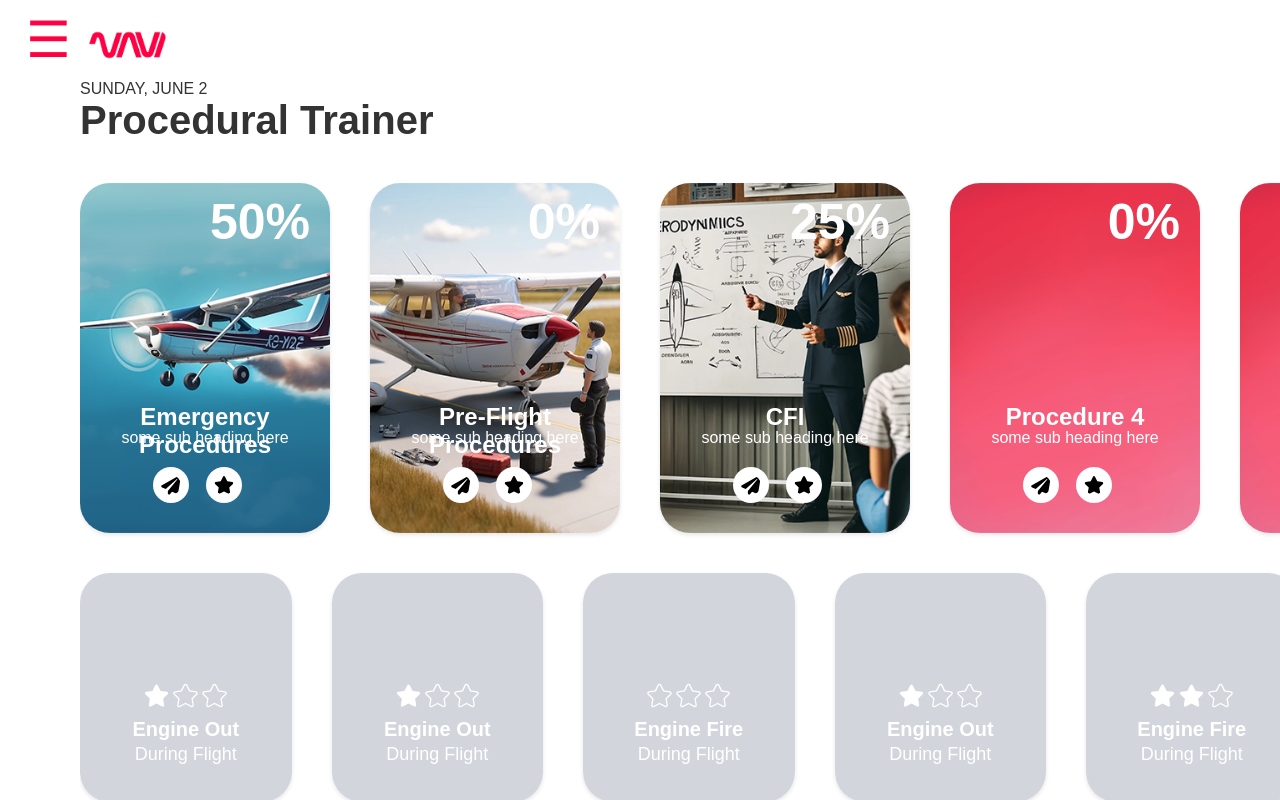
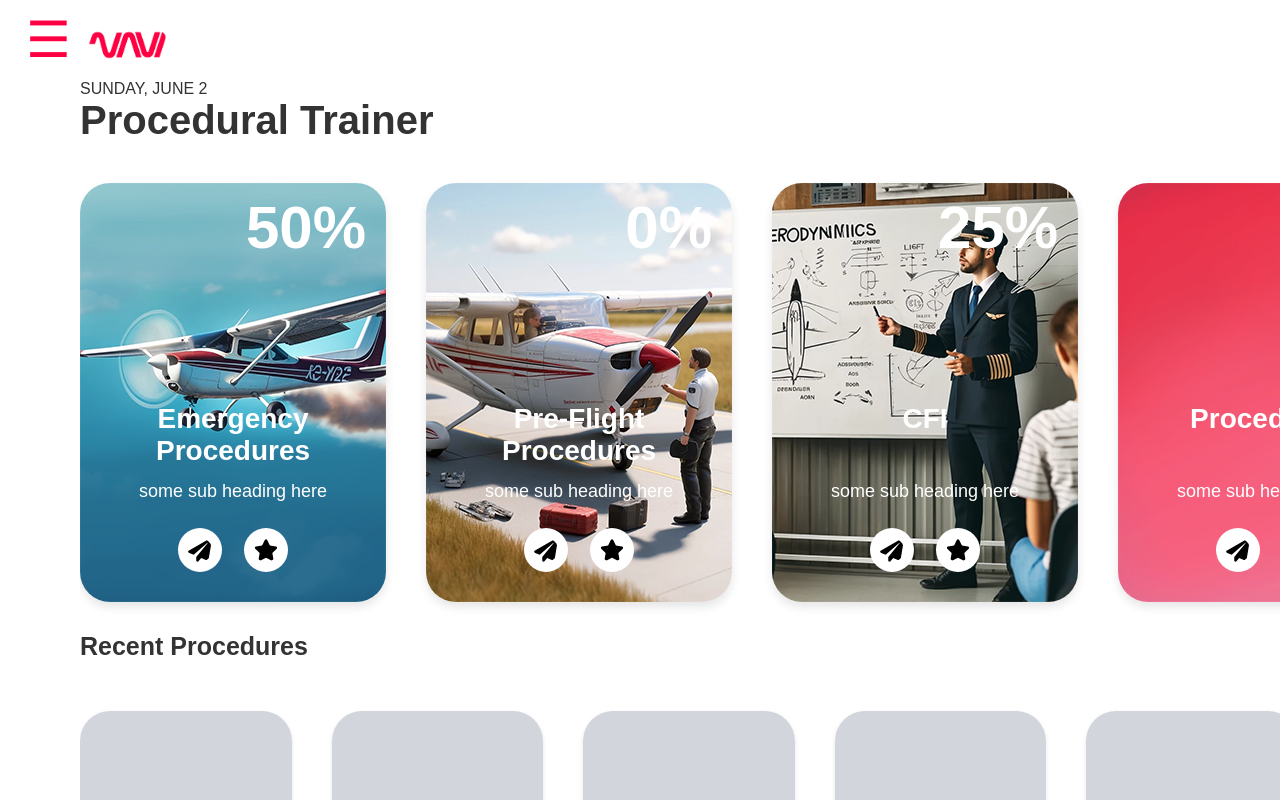
Before and after one commit to pilotdanielm/Header-1, a React (Create React App) app: page / in a window 1280 px wide. Shown: the top 800 px of the page. Built offline with nearby package versions, Linux system fonts and the light colour scheme; a web font is replaced by a local one.

Commit message:
Hover, Scaling, images

```diff
--- a/src/App.css
+++ b/src/App.css
@@ -232,8 +232,10 @@
   display: inline-flex;
   flex-direction: column;
   justify-content: space-between;
-  box-shadow: 0 2px 4px rgba(0, 0, 0, 0.1);
+  box-shadow: 0 5px 10px rgba(0, 0, 0, 0.1);
   overflow: hidden;
+  cursor: pointer;
+  transition: transform 0.2s ease, box-shadow 0.2s ease;
 }
 .procedure h2 {
   text-align: center;
@@ -271,7 +273,7 @@
 
 .procedure:hover {
   transform: translateY(-10px);
-  transition: 0.3s;
+  box-shadow: 0px 3px 7px rgba(0, 0, 0, 0.3);
 }
 
 .procedures-container::-webkit-scrollbar {
@@ -330,19 +332,22 @@
 .recent-procedures-header {
   text-align: left;
   font-family: "myriad-pro", sans-serif;
-  font-size: 23px;
+  font-size: 25px;
   font-weight: 700;
   color: #333;
+  padding-bottom: 40px;
+  padding-top: 10px;
 }
 
 .recent-procedures-container {
   display: flex;
   flex-direction: row;
   overflow-x: auto;
-  padding: 20px 0;
   gap: 20px;
   align-items: center;
   white-space: nowrap;
+  padding-bottom: 50px;
+  padding-top: 10px;
 }
 
 .recent-procedure {
@@ -353,6 +358,12 @@
   flex-shrink: 0;
   margin-right: 20px;
   box-shadow: 0 2px 4px rgba(0, 0, 0, 0.1);
+  transition: transform 0.3s ease, box-shadow 0.3s ease;
+}
+
+.recent-procedure:hover{
+  transform: translateY(-3px);
+  box-shadow: 0px 3px 7px rgba(0, 0, 0, 0.3);
 }
 
 /* * { outline: 1px solid red; } */
@@ -419,7 +430,7 @@
   align-items: center;
   justify-content: flex-start;
   position: absolute;
-  left: 250px;
+  left: 15%;
   top: 0;
   padding: 20px;
   padding-bottom: 100px;
@@ -496,6 +507,13 @@
   margin-top: 90px;
   margin-left: 30px;
   box-shadow: 0px 10px rgb(124, 1, 1);
+  cursor: pointer;
+  transition: transform 0.3s ease, box-shadow 0.3s ease;
+}
+
+.secondbutton.button-1:hover{
+  transform: translate(-50%, -52%);
+  box-shadow: 0px 10px 3px rgb(124, 1, 1);
 }
 
 .secondbutton.button-2,
@@ -690,7 +708,7 @@
   background-color: rgba(255, 255, 255, 0.95);
   box-shadow: -5px 0 15px rgba(0, 0, 0, 0.1);
   border-radius: 30px;
-  left: 1000px;
+  left: 60%;
 }
 
 .modal-content {
@@ -726,91 +744,97 @@
   display: block;
   margin: 310px auto;
   width: 180px;
+  transition: transform 0.3s ease, box-shadow 0.3s ease;
+}
+
+.start-button:hover {
+  transform: translateY(-3px);
+  box-shadow: 0px 3px 7px rgba(0, 0, 0, 0.3);
 }
 
 /* Media query for screens less than 1366px wide */
-@media (max-width: 1500px) {
+/* @media (max-width: 1500px) {
   .sidebar {
     width: 250px;
-    transition: width 0.3s ease; /* Add transition */
+    transition: width 0.3s ease;
   }
 
   .sidebar:not(.open) {
     left: -250px;
-    transition: left 0.3s ease; /* Add transition */
+    transition: left 0.3s ease;
   }
 
   .content.sidebar-open {
     margin-left: 270px;
-    transition: margin-left 0.3s ease; /* Add transition */
+    transition: margin-left 0.3s ease;
   }
 
   .procedure {
     width: 250px;
     height: 350px;
-    transition: width 0.3s ease, height 0.3s ease; /* Add transition */
+    transition: width 0.3s ease, height 0.3s ease;
   }
 
   .procedure h2 {
     font-size: 24px;
-    transition: font-size 0.3s ease; /* Add transition */
+    transition: font-size 0.3s ease;
   }
 
   .sub-heading {
     bottom: 70px;
     font-size: 16px;
-    transition: bottom 0.3s ease, font-size 0.3s ease; /* Add transition */
+    transition: bottom 0.3s ease, font-size 0.3s ease;
   }
 
   .progress {
     font-size: 50px;
-    transition: font-size 0.3s ease; /* Add transition */
+    transition: font-size 0.3s ease;
   }
 
   .icons {
     font-size: 20px;
-    transition: font-size 0.3s ease; /* Add transition */
+    transition: font-size 0.3s ease;
   }
 
   .stara, .starreda, .cursor {
     padding: 8px;
     margin-right: 15px;
     font-size: 20px;
-    transition: padding 0.3s ease, margin-right 0.3s ease, font-size 0.3s ease; /* Add transition */
+    transition: padding 0.3s ease, margin-right 0.3s ease, font-size 0.3s ease;
   }
 
   .starone, .starfilled {
     width: 25px;
     height: 25px;
     font-size: 20px;
-    transition: width 0.3s ease, height 0.3s ease, font-size 0.3s ease; /* Add transition */
+    transition: width 0.3s ease, height 0.3s ease, font-size 0.3s ease;
   }
 
   .secondbutton {
     width: 120px;
     height: 120px;
-    transition: width 0.3s ease, height 0.3s ease; /* Add transition */
+    transition: width 0.3s ease, height 0.3s ease;
   }
 
   .secondbutton.button-1 {
     margin-top: 80px;
-    transition: margin-top 0.3s ease; /* Add transition */
+    transition: margin-top 0.3s ease;
   }
 
   .title-line.thick, .title-line.thin {
     font-size: 18px;
-    transition: font-size 0.3s ease; /* Add transition */
+    transition: font-size 0.3s ease;
   }
 
   .percentage {
     font-size: 25px;
-    transition: font-size 0.3s ease; /* Add transition */
+    transition: font-size 0.3s ease;
   }
 
   .start-button {
     font-size: 25px;
     padding: 8px 16px;
     width: 150px;
-    transition: font-size 0.3s ease, padding 0.3s ease, width 0.3s ease; /* Add transition */
+    transition: font-size 0.3s ease, padding 0.3s ease, width 0.3s ease;
   }
-}
+} */
--- a/src/App.js
+++ b/src/App.js
@@ -89,6 +89,9 @@ const ProceduralTrainer = ({ handleProcedureSelect }) => {
           </div>
         ))}
       </div>
+      <div class="recent-procedures-header">
+        <span>Recent Procedures</span>
+      </div>
       <div className="recent-procedures-container">
         {recentProcedures.map((proc, index) => (
           <div key={index} className="recent-procedure" style={{ backgroundImage: `url(${proc.image})` }}>
@@ -166,7 +169,7 @@ const EmergencyProcedure = () => {
                     stroke="#ff0042"
                     strokeWidth="10"
                     strokeDasharray="628.32" /* 2 * Math.PI * 100 */
-                    strokeDashoffset="408.41" /* 628.32 * 0.65 (65% remaining, 35% progress) */
+                    strokeDashoffset="314.16" /* 628.32 * 0.5 (50% remaining, 50% progress) */
                     strokeLinecap="round"
                     fill="none"
                     transform="rotate(-90 110 110)" /* Rotate the circle to start from the top */
```
Also changed, not shown: 1 other file (tests, documents, lock files or other folders).
